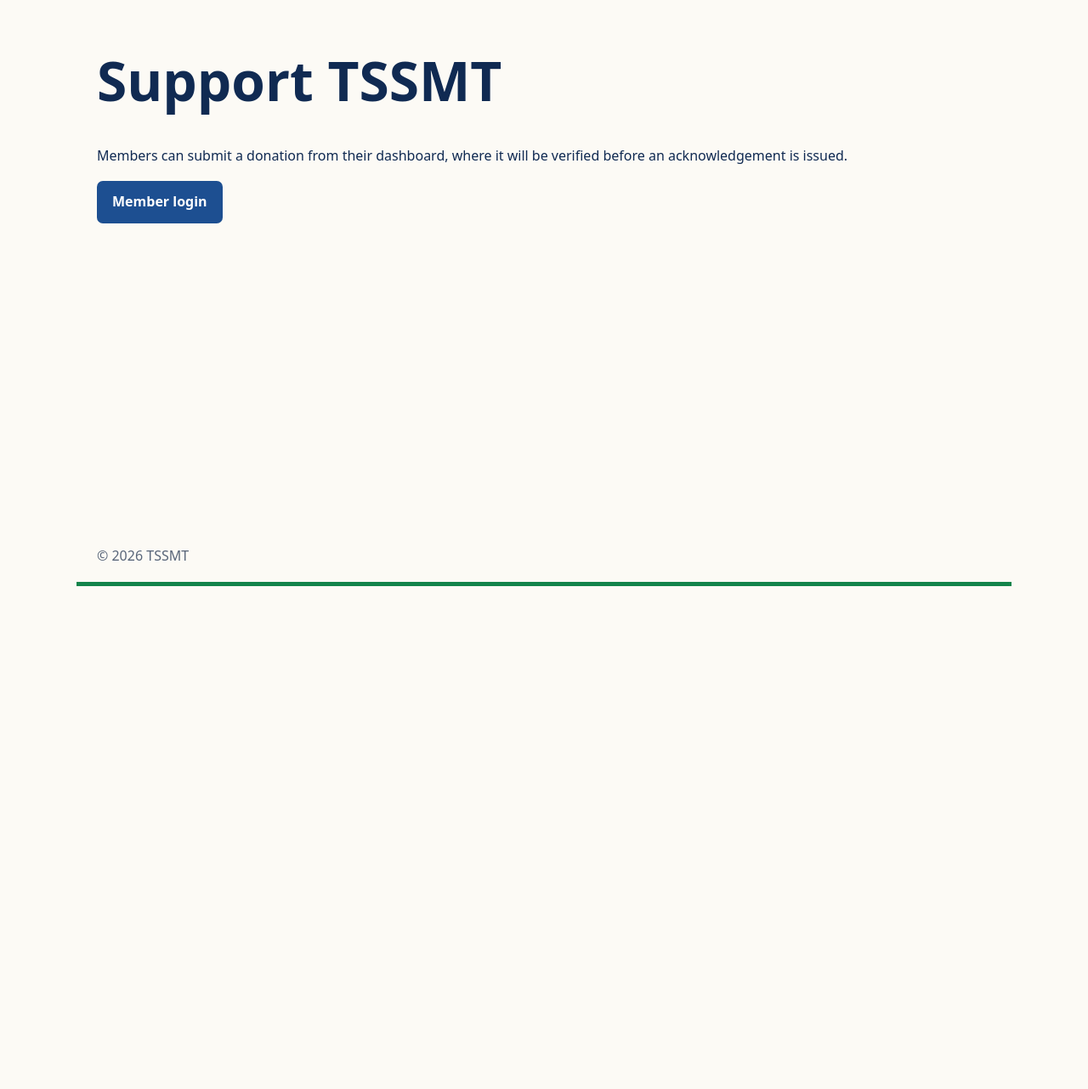
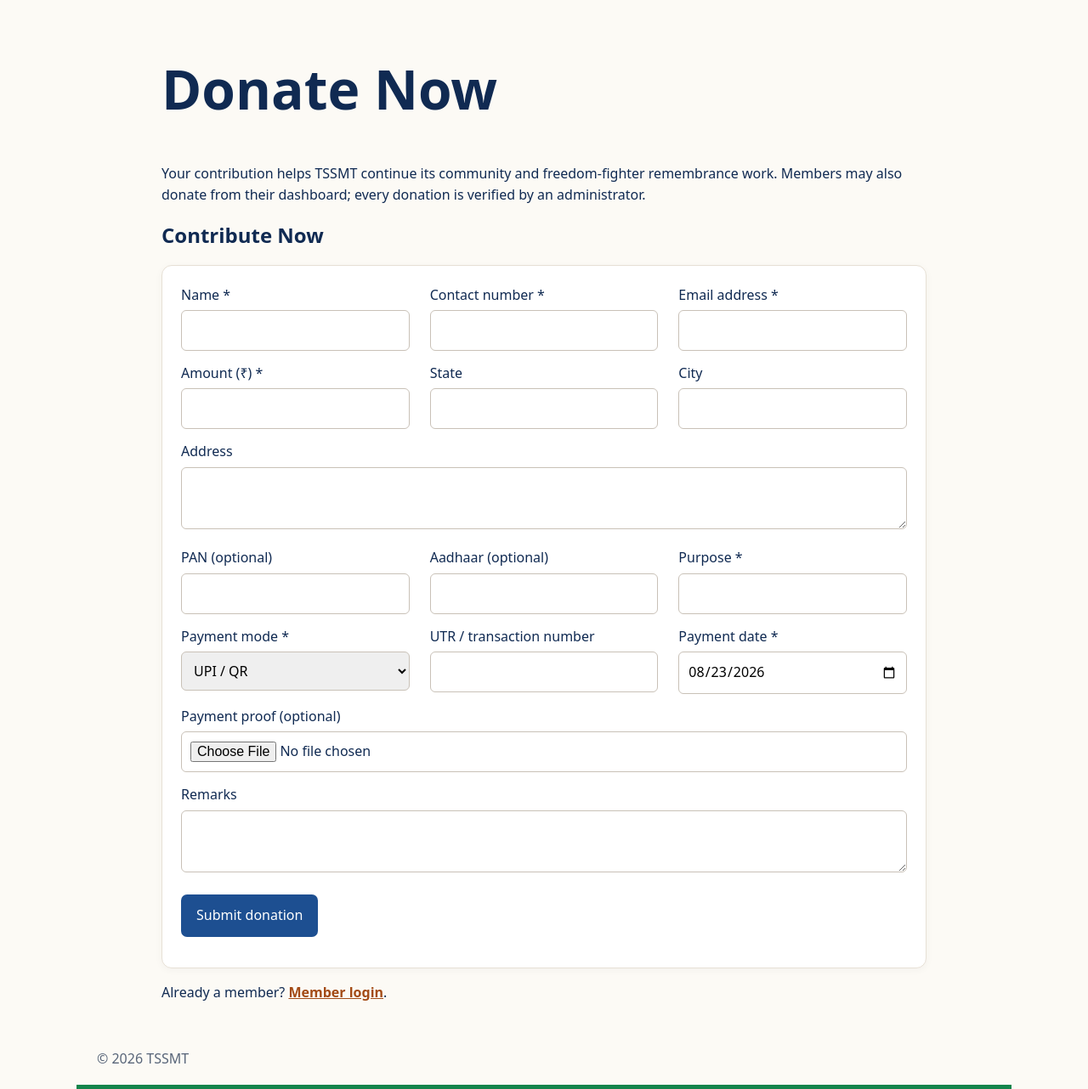
Before and after one commit to ownerpcrm/tssmt-website, a PHP site: page /donate.php in a window 1280 px wide. Shown: the part 77-1359 px from the top of the page at 85% size. Before the commit the page ends 767 px from the top, so only its background shows below. Run offline with PHP 8.4, Linux system fonts and the light colour scheme; data comes from the database, SQL or seed files in the repository; some libraries are stand-ins or nearby versions.

Commit message:
Allow public donation submissions

```diff
--- a/database/schema.sql
+++ b/database/schema.sql
@@ -3,7 +3,7 @@ USE tssmt_db;
 CREATE TABLE admins (id BIGINT UNSIGNED AUTO_INCREMENT PRIMARY KEY, name VARCHAR(120) NOT NULL, email VARCHAR(190) NOT NULL UNIQUE, password_hash VARCHAR(255) NOT NULL, is_active TINYINT(1) NOT NULL DEFAULT 1, created_at TIMESTAMP DEFAULT CURRENT_TIMESTAMP) ENGINE=InnoDB;
 CREATE TABLE members (id BIGINT UNSIGNED AUTO_INCREMENT PRIMARY KEY, member_id VARCHAR(20) UNIQUE NULL, full_name VARCHAR(150) NOT NULL, mobile VARCHAR(20) NOT NULL UNIQUE, email VARCHAR(190) NOT NULL UNIQUE, password_hash VARCHAR(255) NULL, status ENUM('pending','active','rejected','inactive') NOT NULL DEFAULT 'pending', photo VARCHAR(255) NULL, address TEXT NULL, district VARCHAR(100) NULL, state VARCHAR(100) NULL, pin VARCHAR(12) NULL, occupation VARCHAR(120) NULL, approved_at DATETIME NULL, created_at TIMESTAMP DEFAULT CURRENT_TIMESTAMP, updated_at TIMESTAMP DEFAULT CURRENT_TIMESTAMP ON UPDATE CURRENT_TIMESTAMP) ENGINE=InnoDB;
 CREATE TABLE membership_payments (id BIGINT UNSIGNED AUTO_INCREMENT PRIMARY KEY, member_id BIGINT UNSIGNED NOT NULL, amount DECIMAL(12,2) NOT NULL, payment_mode ENUM('upi','bank','cash') NOT NULL, transaction_no VARCHAR(100) NULL UNIQUE, payment_date DATE NOT NULL, proof_path VARCHAR(255) NULL, status ENUM('pending','approved','rejected') NOT NULL DEFAULT 'pending', remarks TEXT NULL, approved_by BIGINT UNSIGNED NULL, approved_at DATETIME NULL, created_at TIMESTAMP DEFAULT CURRENT_TIMESTAMP, FOREIGN KEY (member_id) REFERENCES members(id), FOREIGN KEY (approved_by) REFERENCES admins(id)) ENGINE=InnoDB;
-CREATE TABLE donations (id BIGINT UNSIGNED AUTO_INCREMENT PRIMARY KEY, member_id BIGINT UNSIGNED NOT NULL, amount DECIMAL(12,2) NOT NULL, purpose VARCHAR(255) NOT NULL, payment_mode ENUM('upi','bank','cash') NOT NULL, transaction_no VARCHAR(100) NULL UNIQUE, payment_date DATE NOT NULL, proof_path VARCHAR(255) NULL, remarks TEXT NULL, status ENUM('pending','approved','rejected') NOT NULL DEFAULT 'pending', approved_by BIGINT UNSIGNED NULL, approved_at DATETIME NULL, created_at TIMESTAMP DEFAULT CURRENT_TIMESTAMP, FOREIGN KEY (member_id) REFERENCES members(id), FOREIGN KEY (approved_by) REFERENCES admins(id)) ENGINE=InnoDB;
+CREATE TABLE donations (id BIGINT UNSIGNED AUTO_INCREMENT PRIMARY KEY, member_id BIGINT UNSIGNED NULL, donor_name VARCHAR(150) NULL, donor_mobile VARCHAR(20) NULL, donor_email VARCHAR(190) NULL, donor_address TEXT NULL, donor_state VARCHAR(100) NULL, donor_city VARCHAR(100) NULL, donor_pan VARCHAR(20) NULL, donor_aadhaar VARCHAR(20) NULL, amount DECIMAL(12,2) NOT NULL, purpose VARCHAR(255) NOT NULL, payment_mode ENUM('upi','bank','cash') NOT NULL, transaction_no VARCHAR(100) NULL UNIQUE, payment_date DATE NOT NULL, proof_path VARCHAR(255) NULL, remarks TEXT NULL, status ENUM('pending','approved','rejected') NOT NULL DEFAULT 'pending', approved_by BIGINT UNSIGNED NULL, approved_at DATETIME NULL, created_at TIMESTAMP DEFAULT CURRENT_TIMESTAMP, FOREIGN KEY (member_id) REFERENCES members(id), FOREIGN KEY (approved_by) REFERENCES admins(id)) ENGINE=InnoDB;
 CREATE TABLE acknowledgements (id BIGINT UNSIGNED AUTO_INCREMENT PRIMARY KEY, acknowledgement_no VARCHAR(30) NOT NULL UNIQUE, member_id BIGINT UNSIGNED NOT NULL, payment_type ENUM('membership','donation') NOT NULL, source_id BIGINT UNSIGNED NOT NULL, amount DECIMAL(12,2) NOT NULL, issued_at DATETIME NOT NULL, UNIQUE KEY receipt_source (payment_type, source_id), FOREIGN KEY (member_id) REFERENCES members(id)) ENGINE=InnoDB;
 CREATE TABLE notices (id BIGINT UNSIGNED AUTO_INCREMENT PRIMARY KEY, title VARCHAR(200) NOT NULL, description TEXT NOT NULL, audience ENUM('public','members','both') NOT NULL DEFAULT 'both', publish_date DATE NOT NULL, expiry_date DATE NULL, attachment VARCHAR(255) NULL, status ENUM('active','inactive') NOT NULL DEFAULT 'active', created_at TIMESTAMP DEFAULT CURRENT_TIMESTAMP) ENGINE=InnoDB;
 CREATE TABLE activities (id BIGINT UNSIGNED AUTO_INCREMENT PRIMARY KEY, title VARCHAR(200) NOT NULL, activity_date DATE NOT NULL, location VARCHAR(200) NULL, description TEXT NOT NULL, main_image VARCHAR(255) NULL, status ENUM('active','inactive') NOT NULL DEFAULT 'active', featured TINYINT(1) NOT NULL DEFAULT 0, created_at TIMESTAMP DEFAULT CURRENT_TIMESTAMP) ENGINE=InnoDB;
--- a/public/donate.php
+++ b/public/donate.php
@@ -1 +1,36 @@
-<?php require_once __DIR__.'/../app/layout.php';header_html('Donation');?><h1>Support TSSMT</h1><p>Members can submit a donation from their dashboard, where it will be verified before an acknowledgement is issued.</p><p><a class="button" href="/login.php">Member login</a></p><?php footer_html();
+<?php
+require_once __DIR__.'/../app/layout.php';
+if($_SERVER['REQUEST_METHOD']==='POST'){
+    verify_csrf();
+    try{
+        $name=trim($_POST['donor_name']??'');
+        $mobile=preg_replace('/\D/','',$_POST['donor_mobile']??'');
+        $email=filter_var($_POST['donor_email']??'',FILTER_VALIDATE_EMAIL);
+        $amount=(float)($_POST['amount']??0);
+        $purpose=trim($_POST['purpose']??'');
+        $mode=$_POST['payment_mode']??'';
+        if(strlen($name)<2||!preg_match('/^\d{10,15}$/',$mobile)||!$email||$amount<=0||$purpose===''||!in_array($mode,['upi','bank','cash'],true)) throw new RuntimeException('Please complete all required donation details.');
+        $pdo->prepare('INSERT INTO donations (donor_name,donor_mobile,donor_email,donor_address,donor_state,donor_city,donor_pan,donor_aadhaar,amount,purpose,payment_mode,transaction_no,payment_date,proof_path,remarks) VALUES (?,?,?,?,?,?,?,?,?,?,?,?,?,?,?)')->execute([$name,$mobile,$email,trim($_POST['donor_address']??''),trim($_POST['donor_state']??''),trim($_POST['donor_city']??''),trim($_POST['donor_pan']??'')?:null,trim($_POST['donor_aadhaar']??'')?:null,$amount,$purpose,$mode,trim($_POST['transaction_no']??'')?:null,$_POST['payment_date']??date('Y-m-d'),upload('proof'),trim($_POST['remarks']??'')?:null]);
+        flash('Thank you. Your donation details have been submitted for administrator verification.');
+        redirect('/donate.php');
+    }catch(Throwable $e){flash($e->getMessage(),'error');}
+}
+header_html('Donate now');
+?>
+<style>.donation-form{max-width:900px;margin:0 auto}.donation-grid{display:grid;grid-template-columns:repeat(3,1fr);gap:0 24px}.donation-grid .wide{grid-column:1/-1}@media(max-width:700px){.donation-grid{grid-template-columns:1fr}}</style>
+<section class="donation-form">
+<h1>Donate Now</h1>
+<p>Your contribution helps <?=e(setting($pdo,'org_name','TSSMT'))?> continue its community and freedom-fighter remembrance work. Members may also donate from their dashboard; every donation is verified by an administrator.</p>
+<h2>Contribute Now</h2>
+<form method="post" enctype="multipart/form-data"><input type="hidden" name="csrf" value="<?=csrf()?>">
+<div class="donation-grid">
+<label>Name *<input name="donor_name" required></label><label>Contact number *<input name="donor_mobile" inputmode="numeric" required></label><label>Email address *<input type="email" name="donor_email" required></label>
+<label>Amount (₹) *<input type="number" step="0.01" min="1" name="amount" required></label><label>State<input name="donor_state"></label><label>City<input name="donor_city"></label>
+<label class="wide">Address<textarea name="donor_address"></textarea></label>
+<label>PAN (optional)<input name="donor_pan" maxlength="20"></label><label>Aadhaar (optional)<input name="donor_aadhaar" inputmode="numeric" maxlength="20"></label><label>Purpose *<input name="purpose" required maxlength="255"></label>
+<label>Payment mode *<select name="payment_mode"><option value="upi">UPI / QR</option><option value="bank">Bank transfer</option><option value="cash">Cash</option></select></label><label>UTR / transaction number<input name="transaction_no"></label><label>Payment date *<input type="date" name="payment_date" value="<?=date('Y-m-d')?>" required></label>
+<label class="wide">Payment proof (optional)<input type="file" name="proof" accept="image/jpeg,image/png,image/webp,application/pdf"></label><label class="wide">Remarks<textarea name="remarks"></textarea></label>
+</div><button>Submit donation</button></form>
+<p>Already a member? <a href="/login.php">Member login</a>.</p>
+</section>
+<?php footer_html();
```
Also changed, not shown: public/admin/donations.php (+4 -1 lines), database/migrations/003_add_public_donations.sql (added).
